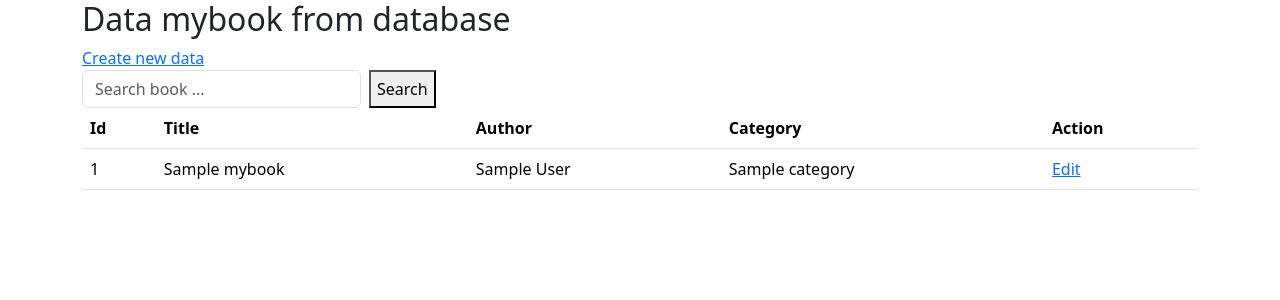
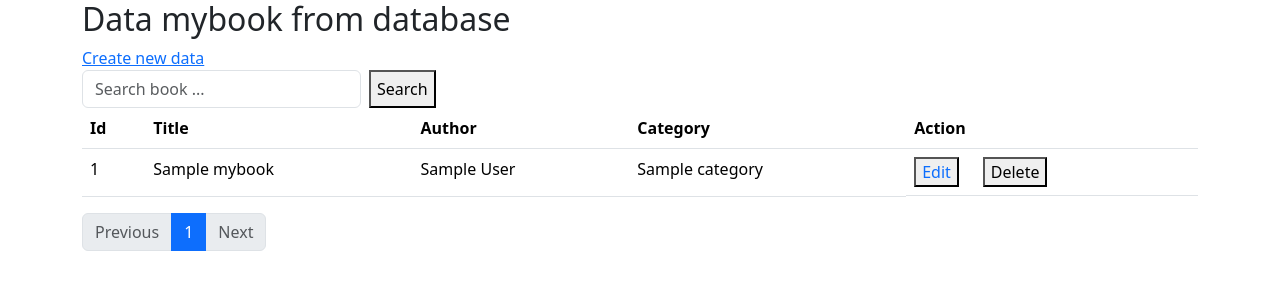
Before and after one commit to AndreaSuryatanaya/php-mybook, a PHP site: page /index.php in a window 1280 px wide. Shown: the top 300 px of the page. Run offline with PHP 8.4, Linux system fonts and the light colour scheme; tables that the repository leaves empty or names only in its code hold one stand-in row (values such as "Sample post"); some libraries are stand-ins or nearby versions.

Commit message:
done:fitur pagination & delete

```diff
--- a/index.php
+++ b/index.php
@@ -1,60 +1,123 @@
 <?php
 
 require_once "./db.php";
+$keyword = trim($_GET['q'] ?? '');
+$page = max(1, (int) ($_GET['page'] ?? 1));
+$limit = 5;
 
-$keyword = trim($_GET['q'] ?? '');
+$prevPage = max(1, $page - 1);
+$nextPage = $page + 1;
+
+$queryParams = array_filter(
+   ['q' => $keyword],
+   static fn($val) => $val !== '' && $val !== null
+);
+
+$books = [];
+$totalRows  = 0; //12
+$totalPages = 1;
 
 
 // Logic = kalo keyword nya ada tampilkan query berdasarkan keyword
 //  kalo keyword ga ada tampilkan semua data
+try {
+   // kondisi jika ada search yang aktif
+   if ($keyword !== '') {
+      $searchTerm = '%' . $keyword . '%';
 
-if ($keyword !== '') {
-   try {
-      $searchTerm = '%' . $keyword . '%';
+      $countStmt = $pdo->prepare(
+         'SELECT COUNT(*)
+          FROM mybook mb
+          INNER JOIN mybook_category mc ON mb.category_id = mc.id
+          WHERE mb.title LIKE :kw_title
+             OR mb.author LIKE :kw_author
+             OR mc.category_name LIKE :kw_category'
+      );
+      $countStmt->execute([
+         'kw_title'    => $searchTerm,
+         'kw_author'   => $searchTerm,
+         'kw_category' => $searchTerm,
+      ]);
+      $totalRows = (int) $countStmt->fetchColumn();
+      $totalPages = max(1, (int) ceil($totalRows / $limit));
+      $page       = min($page, $totalPages);
+      $offset     = ($page - 1) * $limit;
+
+
       $stmt = $pdo->prepare(
          'SELECT mb.id,
                     mb.title,
                     mb.author,
                     mc.category_name
-     FROM mybook mb INNER JOIN mybook_category mc ON mb.category_id = mc.id
-     WHERE mb.title LIKE :kw_title OR mb.author LIKE :kw_author OR mc.category_name LIKE :kw_category'
+             FROM mybook mb
+             INNER JOIN mybook_category mc ON mb.category_id = mc.id
+             WHERE mb.title LIKE :kw_title
+                OR mb.author LIKE :kw_author
+                OR mc.category_name LIKE :kw_category
+             ORDER BY mb.id DESC
+             LIMIT :limit OFFSET :offset'
       );
-      $stmt->execute([
-         'kw_title'  => $searchTerm,
-         'kw_author' => $searchTerm,
-         'kw_category' => $searchTerm,
-      ]);
-      $books = $stmt->fetchAll();
-   } catch (PDOException $e) {
-      echo "Failed get data from database";
-   }
+      $stmt->bindValue(':kw_title', $searchTerm, PDO::PARAM_STR);
+      $stmt->bindValue(':kw_author', $searchTerm, PDO::PARAM_STR);
+      $stmt->bindValue(':kw_category', $searchTerm, PDO::PARAM_STR);
    } else {
-   try {
-      $sql = "
-   SELECT
-   mb.id,
+      // kondisi tampilkan semua data
+
+      $countStmt = $pdo->prepare(
+         'SELECT COUNT(*)
+          FROM mybook mb
+          INNER JOIN mybook_category mc ON mb.category_id = mc.id'
+      );
+      $countStmt->execute();
+      $totalRows = (int) $countStmt->fetchColumn();
+
+      $totalPages = max(1, (int) ceil($totalRows / $limit)); //12 : 4 = 3
+      $page       = min($page, $totalPages);
+      $offset     = ($page - 1) * $limit;
+
+      $stmt = $pdo->prepare(
+         'SELECT mb.id,
                     mb.title,
                     mb.author,
                     mc.category_name
-   FROM mybook mb INNER JOIN mybook_category mc ON mb.category_id = mc.id ORDER BY mb.id DESC";
+             FROM mybook mb
+             INNER JOIN mybook_category mc ON mb.category_id = mc.id
+             ORDER BY mb.id DESC
+             LIMIT :limit OFFSET :offset'
+      );
+   }
 
-      $stmt = $pdo->query($sql);
+   $stmt->bindValue(':limit', $limit, PDO::PARAM_INT);
+   $stmt->bindValue(':offset', $offset, PDO::PARAM_INT);
+   $stmt->execute();
    $books = $stmt->fetchAll();
-
-      // echo '<pre>';
-      // var_dump($books);
-      // echo '</pre>';
 } catch (PDOException $e) {
    error_log('Gagal mengambil data buku: ' . $e->getMessage());
-      die('Terjadi kesalahan saat memuat data buku.');
+   echo 'Failed get data from database';
+}
+
+// $prevPage   = max(1, $page - 1);
+// $nextPage   = min($totalPages, $page + 1);
+$isFirstPage = $page <= 1; //true/false
+$isLastPage  = $page >= $totalPages; //true/false
+
+// Fitur DELETE
+if (isset($_POST['delete'])) {
+   // DELETE FROM mybook WHERE id=12;
+   $id = (int)$_POST['id'];
+
+   try {
+      $stmt = $pdo->prepare('DELETE FROM mybook WHERE id = :id');
+      $stmt->execute(['id' => $id]);
+
+      header('Location: index.php');
+      exit;
+   } catch (PDOException $e) {
+      echo "Failed delete data";
+      header('Location: index.php');
+      exit;
    }
 }
-
-
-
-
-// PERULANGAN
-// foreach
 
 ?>
 
@@ -99,11 +162,48 @@ if ($keyword !== '') {
                   <td><?= $book['title'] ?></td>
                   <td><?= $book['author'] ?></td>
                   <td><?= $book['category_name'] ?></td>
-                  <td><a href="/update.php?id=<?= $book['id'] ?>">Edit</a></td>
+                  <td class="d-flex gap-4 align-items-center">
+                     <button class="btn-subtle theme-accent">
+                        <a style="text-decoration: none;" href=" /update.php?id=<?= $book['id'] ?>">Edit</a>
+                     </button>
+                     <!-- Delete button -->
+                     <form action="" method="POST" onsubmit="return confirm('Yakin ingin menghapus buku ini?');">
+                        <input type="hidden" name="id" value="<?= (int)$book['id'] ?>">
+                        <button name=" delete" type="submit" class="btn-subtle theme-danger">Delete</button>
+                     </form>
+                     <!--  -->
+                  </td>
                </tr>
             <?php endforeach; ?>
          </tbody>
       </table>
+
+      <!-- Pagination -->
+      <ul class="pagination">
+         <li class="page-item <?= $isFirstPage ? 'disabled' : '' ?>">
+            <a
+               href="<?= $isFirstPage ? '#' : '?' . http_build_query($queryParams + ['page' => $prevPage]) ?>"
+               class="page-link"
+               <?= $isFirstPage ? 'tabindex="-1" aria-disabled="true"' : '' ?>>Previous</a>
+         </li>
+
+         <?php for ($i = 1; $i <= $totalPages; $i++): ?>
+            <?php $isCurrentPage = ($i === $page); ?>
+            <li class="page-item <?= $isCurrentPage ? 'active' : '' ?>">
+               <a
+                  class="page-link"
+                  href="?<?= http_build_query($queryParams + ['page' => $i]) ?>"
+                  <?= $isCurrentPage ? 'aria-current="page"' : '' ?>><?= $i ?></a>
+            </li>
+         <?php endfor; ?>
+
+         <li class="page-item <?= $isLastPage ? 'disabled' : '' ?>">
+            <a
+               href="<?= $isLastPage ? '#' : '?' . http_build_query($queryParams + ['page' => $nextPage]) ?>"
+               class="page-link"
+               <?= $isLastPage ? 'tabindex="-1" aria-disabled="true"' : '' ?>>Next</a>
+         </li>
+      </ul>
    </div>
 </body>
 
```
Also changed, not shown: 1 other file. Lines whose indentation alone changed are shown as unchanged.
